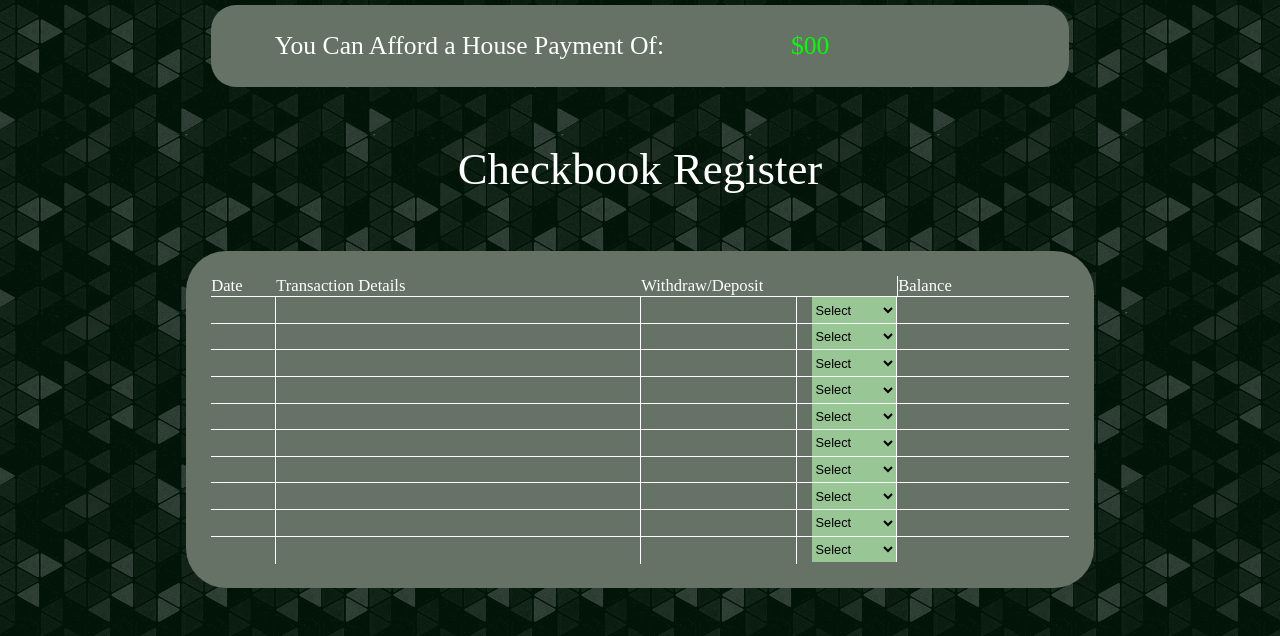
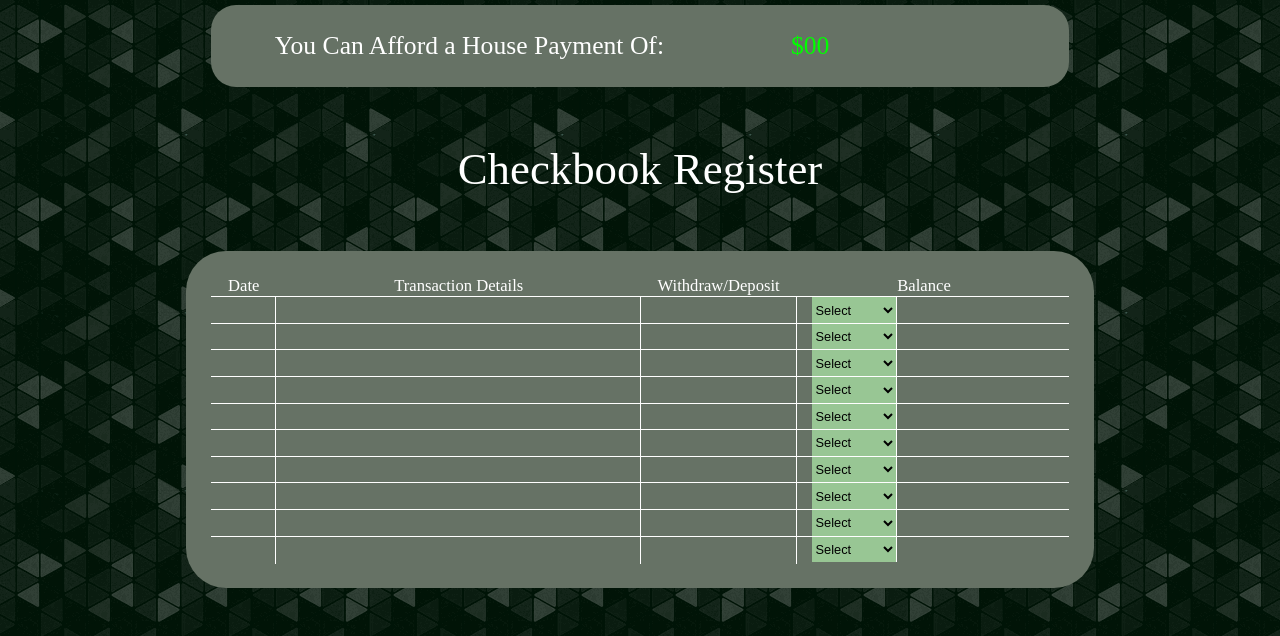
Before and after one commit to UnsafeDragoon/Income-calculator, a plain HTML site: page index.html in a window 1280 px wide. Shown: the part 2372-3008 px from the top of the page. Drawn offline with nearby package versions, Linux system fonts and the light colour scheme.

Commit message:
not much trying out javascript

```diff
--- a/index.html
+++ b/index.html
@@ -198,7 +198,10 @@
         <div class="transaction">
             <form>
                 <input class="date" type="text">
-                <input class="transactionDetails" id='transactionDetailsOne' type="text">
+                <input class="transactionDetails" onclick="test()"  id='transactionDetailsOne' type="text">
+
+                <!--function to test correct values being sent to javascript-->
+
                 <input class='amountExchanged' id='amountExchangedOne' type="text">
             </form>
             <select name="transactionTypeOne" id="typeOne">
@@ -737,11 +740,19 @@
             document.getElementById("netYear").innerHTML = '$'+ NY;
             document.getElementById("netMonth").innerHTML = '$'+ NM;
             document.getElementById("houseRange").innerHTML = '$'+ HP;
+            let CB=NM;
+        }
+        // let transactionDetail
+        // let transactionNum
+        // let transactions=[];
 
+        // let transactionDetail = document.getElementById('transactionDetailsOne').value;
 
+        // function test(){
+        //     console.log(transactionDetail)
+        // }
 
-
-        }
+        // document.getElementById('').addEventListener(change)
 
     </script>
 </body>
--- a/style.css
+++ b/style.css
@@ -335,19 +335,26 @@ option{
 
 .cb-lbl-date{
     width: calc(72.11%/950.33*100);
+    text-align: center;
 }
 .cb-lbl-details{
     width: calc(429.5%/1009.29*100);
+    text-align: center;
 }
 .cb-lbl-w-d{
     width: calc(182.23%/1009.29*100);
+    text-align: center;
+
 }
 .cb-lbl-emptyspace{
     width: 11.8%;
+
 }
-.cb-lbl-balance{
-    border-left: solid white .1em;
-}
+
 input{
     color: white;
 }
+.cb-lbl-balance{
+    text-align: center;
+
+}
```
